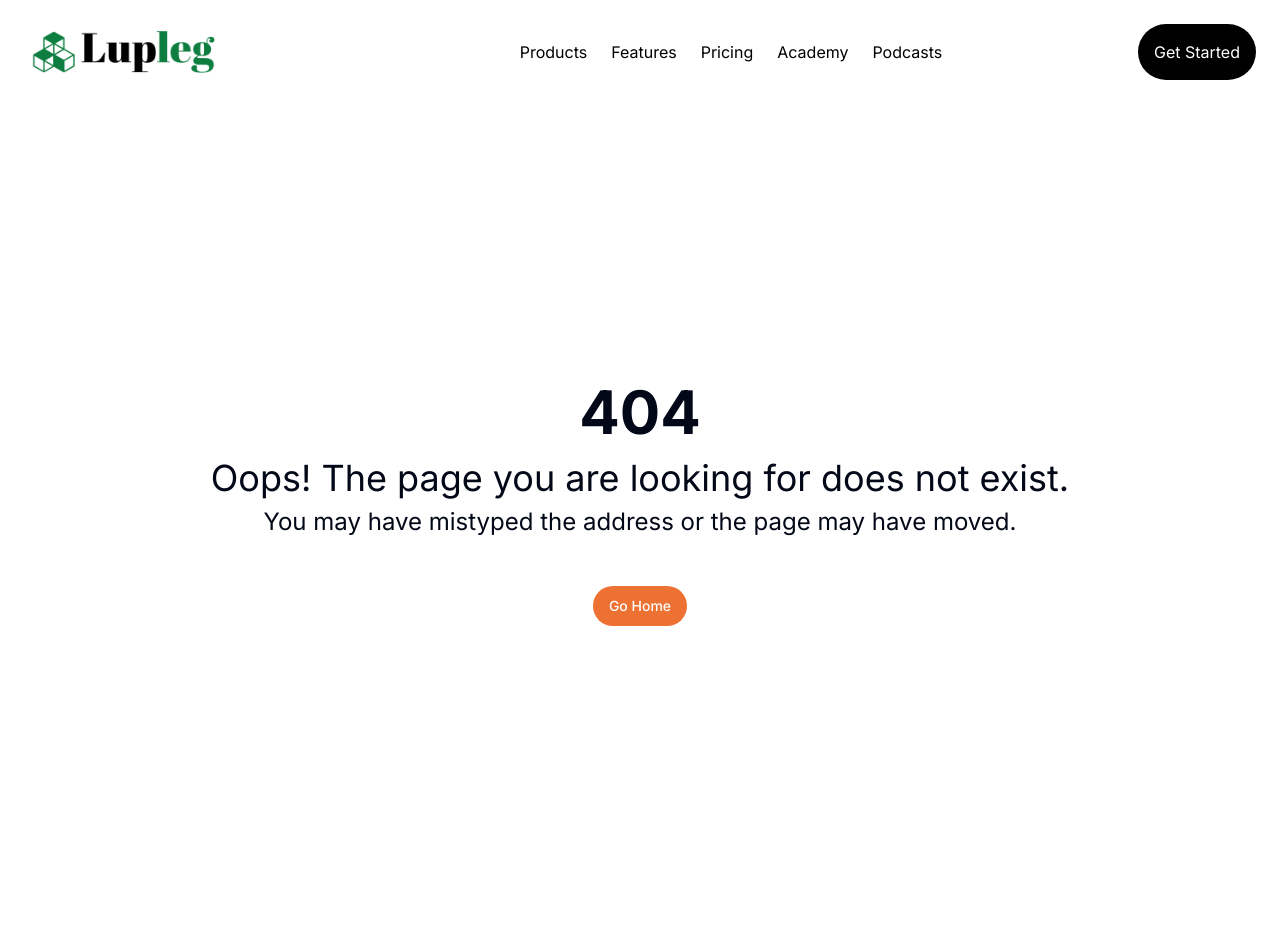
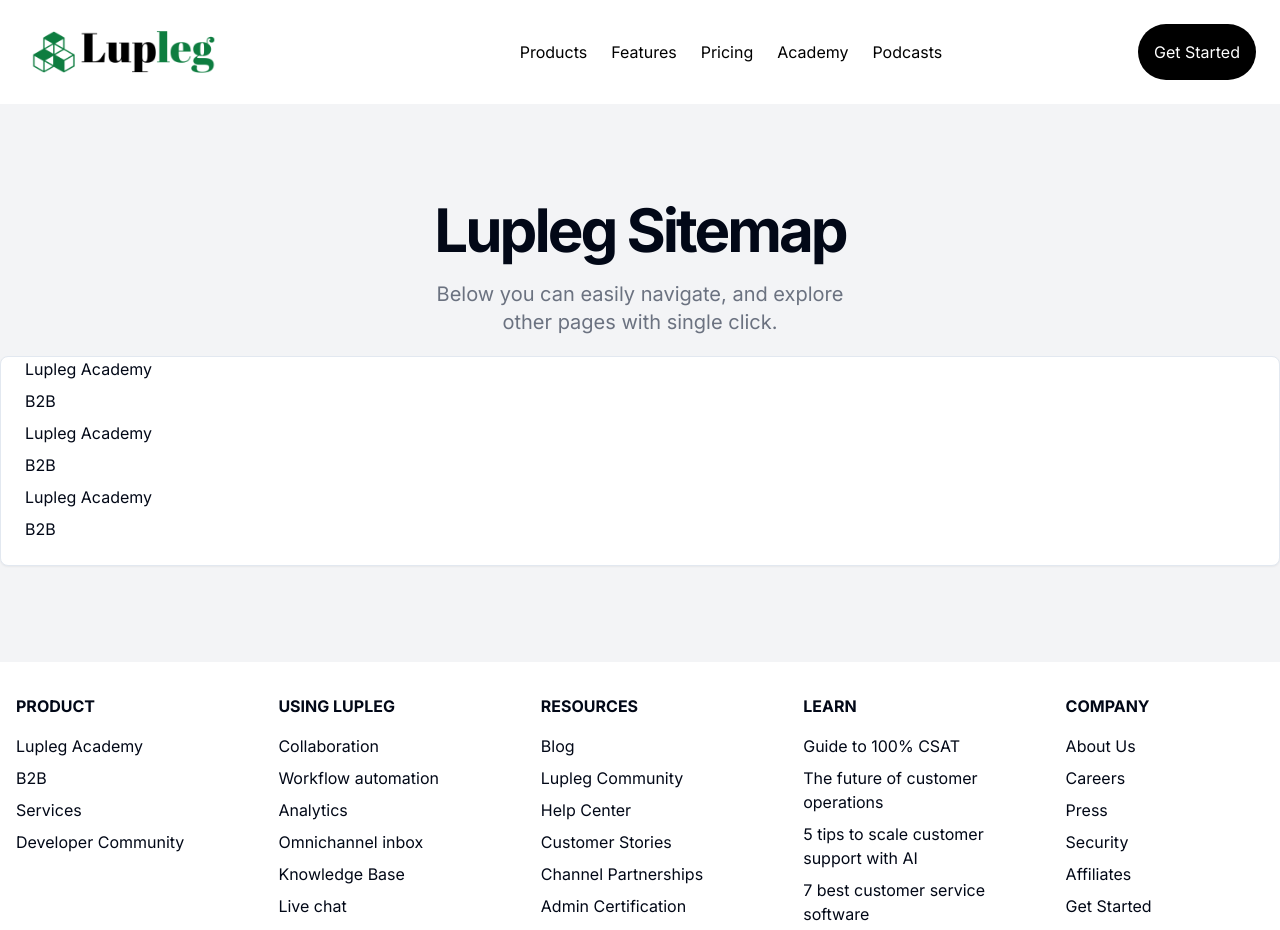
Before and after one commit to marksikaundi/Lupleg, a Next.js app: page /sitemap in a window 1280 px wide. Before the commit this address had no page. Shown: the top 930 px of the page. Built offline with nearby package versions, Linux system fonts and the light colour scheme.

Commit message:
adding sitemap

```diff
--- /dev/null
+++ b/app/(get-started)/sitemap/page.jsx
@@ -0,0 +1,72 @@
+import Link from "next/link";
+import React from "react";
+import { CardContent, Card } from "@/components/ui/card";
+
+function Sitemap() {
+  return (
+    <div className="bg-white">
+      <section className="py-6 md:py-12 lg:py-20 xl:py-24 bg-gray-100 dark:bg-gray-800">
+        <div className="container px-4 mx-auto">
+          <div className="text-center">
+            <h1 className="text-3xl sm:text-5xl xl:text-6xl/none font-bold tracking-tighter">
+              Lupleg Sitemap
+            </h1>
+            <p className="p-5 max-w-md mx-auto text-gray-500 md:text-xl lg:text-base xl:text-xl dark:text-gray-400">
+              Below you can easily navigate, and explore other pages with single
+              click.
+            </p>
+          </div>
+        </div>
+
+        <Card className="bg-white">
+              <CardContent className="grid gap-2 md:grid-cols-3">
+                <div className="grid gap-1 md:gap-2 md:col-span-2">
+
+
+                  <ul className="space-y-2">
+                  <li>
+
+                <Link className="hover:underline" href="academy">
+                  Lupleg Academy
+                </Link>
+              </li>
+              <li>
+                <Link className="hover:underline" href="#">
+                  B2B
+                </Link>
+              </li>
+              <li>
+
+                    <Link className="hover:underline" href="academy">
+                      Lupleg Academy
+                    </Link>
+                  </li>
+                  <li>
+                    <Link className="hover:underline" href="#">
+                      B2B
+                    </Link>
+                  </li>
+                  <li>
+
+                    <Link className="hover:underline" href="academy">
+                      Lupleg Academy
+                    </Link>
+                  </li>
+                  <li>
+                    <Link className="hover:underline" href="#">
+                      B2B
+                    </Link>
+                  </li>
+              </ul>
+
+
+                </div>
+              </CardContent>
+            </Card>
+
+      </section>
+    </div>
+  );
+}
+
+export default Sitemap;
--- a/components/Footer.jsx
+++ b/components/Footer.jsx
@@ -10,23 +10,23 @@
             <h5 className="font-bold uppercase mb-4">Product</h5>
             <ul className="space-y-2">
               <li>
-                <Link className="hover:underline" href="#">
-                  Product
+                <Link className="hover:underline" href="academy">
+                  Lupleg Academy
                 </Link>
               </li>
               <li>
                 <Link className="hover:underline" href="#">
-                  Pricing
+                  B2B
+                </Link>
+              </li>
+              <li>
+                <Link className="hover:underline" href="services">
+                  Services
                 </Link>
               </li>
               <li>
                 <Link className="hover:underline" href="#">
-                  Integrations Directory
-                </Link>
-              </li>
-              <li>
-                <Link className="hover:underline" href="#">
-                  Developer Portal
+                  Developer Community
                 </Link>
               </li>
             </ul>
@@ -94,11 +94,7 @@
                   Lupleg Community
                 </Link>
               </li>
-              <li>
-                <Link className="hover:underline" href="#">
-                  Lupleg Academy
-                </Link>
-              </li>
+
               <li>
                 <Link className="hover:underline" href="#">
                   Help Center
@@ -195,21 +191,21 @@
               <Link className="hover:underline" href="#">
                 Terms of use
               </Link>
-              <Link className="hover:underline" href="#">
+              <Link className="hover:underline" href="sitemap">
                 Sitemap
               </Link>
             </div>
             <div className="flex space-x-4 mt-4 sm:mt-0">
-              <Link className="hover:underline" href="#">
+              <Link className="hover:underline" href="https://twitter.com/Lupleg_Dev">
                 <TwitterIcon className="h-6 w-6" />
               </Link>
-              <Link className="hover:underline" href="#">
+              <Link className="hover:underline" href="https://facebook.com/Alisikaundi">
                 <FacebookIcon className="h-6 w-6" />
               </Link>
-              <Link className="hover:underline" href="#">
+              <Link className="hover:underline" href="https://linkedin.com/in/lupleg">
                 <LinkedinIcon className="h-6 w-6" />
               </Link>
-              <Link className="hover:underline" href="#">
+              <Link className="hover:underline" href="https://instagram.com/marksikaundi">
                 <InstagramIcon className="h-6 w-6" />
               </Link>
             </div>
```
